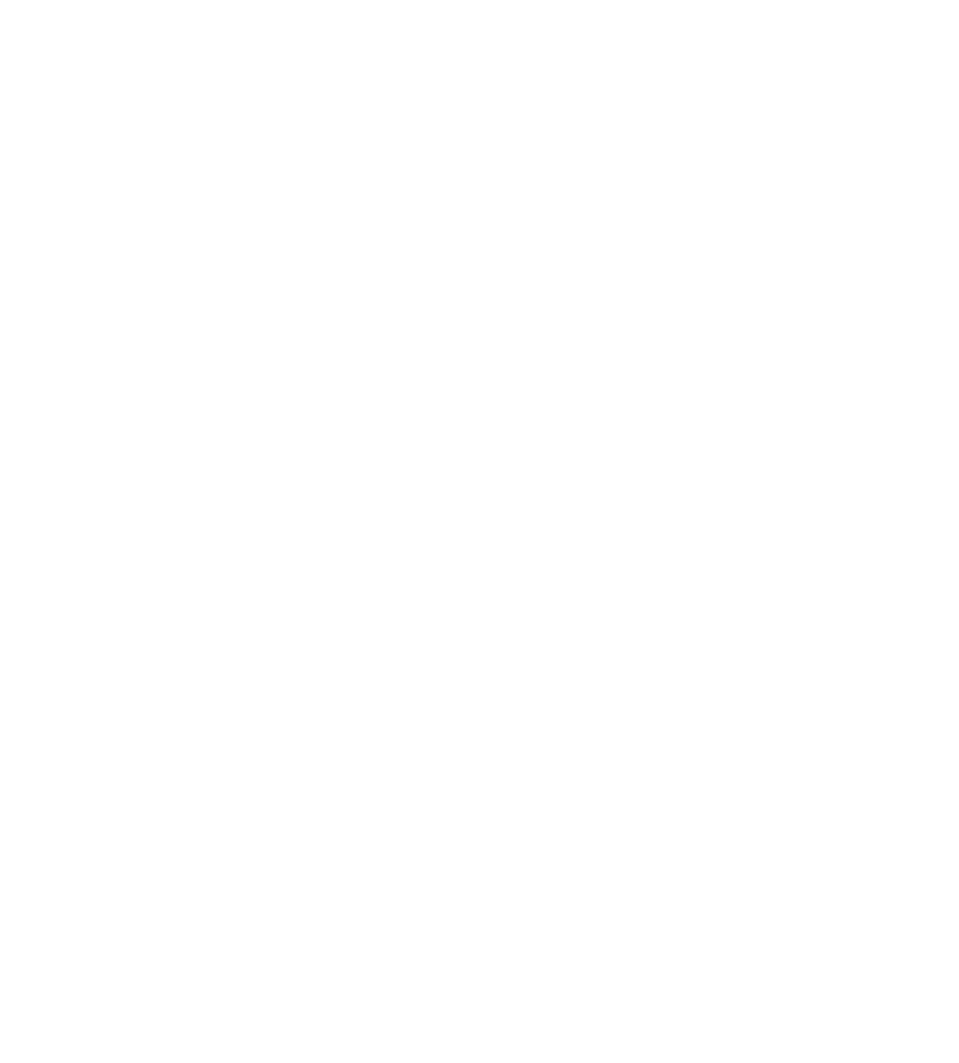
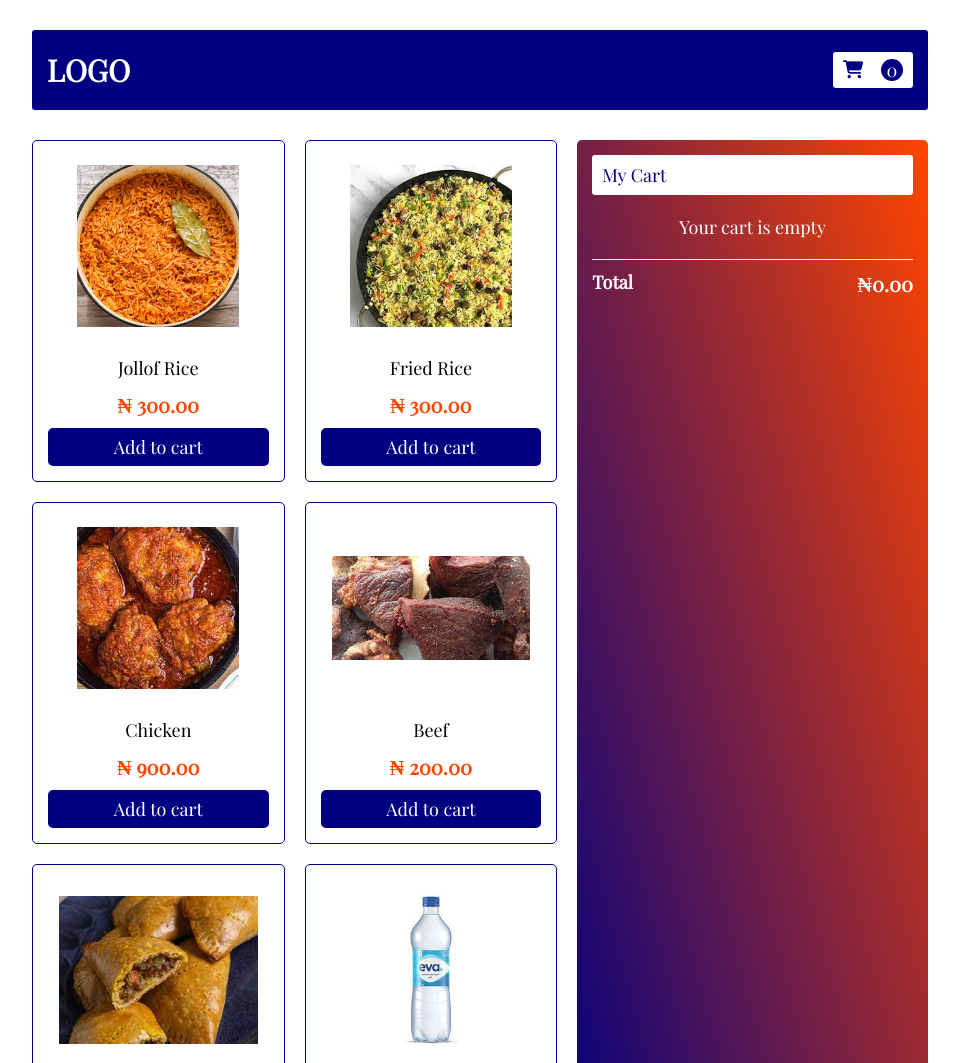
Before and after one commit to Muizah/Anzel-Order-n-Track, a plain HTML site: page cart.html in a window 1280 px wide. Shown: the top 1063 px of the page, without its empty margins (160-1119 px from the left). Before the commit the page ends 800 px from the top, so only its background shows below. Drawn offline with nearby package versions, Linux system fonts and the light colour scheme.

Commit message:
finish working on shopping cart

```diff
--- a/cart.css
+++ b/cart.css
@@ -0,0 +1,195 @@
+*{
+  box-sizing: border-box;
+  margin: 0;
+  padding: 0;
+  font-family: 'Playfair Display', serif;
+  font-size: 18px;
+}
+
+body{
+    display: flex;
+    align-items: center;
+    justify-content: center;
+    flex-direction: column;
+}
+
+.header{
+    height: 80px;
+    width: 70%;
+    background-color: navy;
+    border-radius: 3px;
+    margin: 30px 0px;
+    display: flex;
+    align-items: center;
+    justify-content: space-between;
+    padding: 15px;
+}
+
+.header .logo{
+    font-size: 30px;
+    font-weight: bold;
+    color: white;
+}
+
+.cart{
+    display: flex;
+    background-color: white;
+    justify-content: space-between;
+    align-items: center;
+    padding: 7px 10px;
+    border-radius: 3px;
+    width: 80px;
+}
+
+.fa-solid{
+    color: navy;
+}
+
+.cart p{
+    height: 22px;
+    width: 22px;
+    display: flex;
+    align-items: center;
+    justify-content: center;
+    border-radius: 22px;
+    background-color: navy;
+    color: white;
+}
+
+.container{
+    display: flex;
+    width: 70%;
+    margin-bottom: 30px;
+}
+
+#root{
+    width: 60%;
+    display: grid;
+    grid-template-columns: repeat(2, 1fr);
+    grid-gap: 20px;
+}
+
+.sidebar{
+    width: 40%;
+    border-radius: 5px;
+    background-image: linear-gradient(75deg, navy, orangered);
+    margin-left: 20px;
+    padding: 15px;
+    text-align: center;
+}
+
+.head{
+    background-color: white;
+    border-radius: 3px;
+    height: 40px;
+    padding: 10px;
+    margin-bottom: 20px;
+    color: navy;
+    display: flex;
+    align-items: center;
+}
+
+#cartItem, .foot{
+    color: white;
+}
+
+.foot{
+    display: flex;
+    justify-content: space-between;
+    margin: 20px 0px;
+    padding: 10px 0px;
+    border-top: 1px solid #eee;
+}
+
+.box{
+    display: flex;
+    flex-direction: column;
+    align-items: center;
+    justify-content: space-between;
+    border: 1px solid navy;
+    border-radius: 5px;
+    padding: 15px;
+}
+
+.img-box{
+    width: 100%;
+    height: 180px;
+    display: flex;
+    align-items: center;
+    justify-content: center;
+}
+
+.images{
+    max-width: 90%;
+    max-height: 90%;
+    object-fit: cover;
+    object-position: center;
+}
+
+.bottom{
+    margin-top: 20px;
+    width: 100%;
+    text-align: center;
+    display: flex;
+    flex-direction: column;
+    align-items: center;
+    justify-content: space-between;
+    height: 110px;
+}
+
+h2{
+    font-size: 20px;
+    color: orangered;
+}
+
+button{
+    width:100%;
+    position: relative;
+    border: none;
+    border-radius: 5px;
+    background-color: navy;
+    padding: 7px 25px;
+    cursor: pointer;
+    color: white;
+}
+
+button:hover{
+    background-color: orangered;
+}
+
+#total{
+    color: white;
+}
+
+.cart-item{
+    display: flex;
+    align-items: center;
+    justify-content: space-between;
+    padding: 10px;
+    background-color: white;
+    border-bottom: 1px solid navy;
+    border-radius: 3px;
+    margin: 10px 10px;
+}
+
+.row-img{
+    width: 50px;
+    height: 50px;
+    border-radius: 50px;
+    border: 1px solid navy;
+    display: flex;
+    align-items: center;
+    justify-content: center;
+}
+
+.rowimg{
+    max-width: 43px;
+    max-height: 43px;
+    border-radius: 50%;
+}
+
+.fa-trash:hover{
+    cursor: pointer;
+    color: orangered;
+
+}
--- a/cart.html
+++ b/cart.html
@@ -0,0 +1,42 @@
+<!DOCTYPE html>
+<html lang="en">
+
+<head>
+    <meta charset="UTF-8" />
+    <meta http-equiv="X-UA-Compatible" content="IE=edge" />
+    <meta name="viewport" content="width=device-width, initial-scale=1.0" />
+    <link rel="preconnect" href="https://fonts.googleapis.com">
+    <link rel="preconnect" href="https://fonts.gstatic.com" crossorigin>
+    <link href="https://fonts.googleapis.com/css2?family=Playfair+Display&display=swap" rel="stylesheet">
+    <script src="https://kit.fontawesome.com/bc3623f5c1.js" crossorigin="anonymous"></script>
+    <link rel="stylesheet" href="./cart.css" />
+    <title>Anzel Order-n-Track</title>
+</head>
+
+<body>
+    <div class="header">
+        <p class="logo">LOGO</p>
+        <div class="cart">
+            <i class="fa-solid fa-cart-shopping"></i>
+            <p id="count">0</p>
+        </div>
+    </div>
+        <div class="container">
+            <div id="root"></div>
+            <!-- <img src="./assets/jollof rice.png"> -->
+            <div class="sidebar">
+                <div class="head"><p>My Cart</p></div>
+                <div id="cartItem">Your cart is empty</div>
+                <div class="foot">
+                    <h3>Total</h3>
+                    <h2 id="total">₦0.00</h2>
+                </div>
+            </div>
+        </div>
+
+
+
+</body>
+<script src="./cart.js"></script>
+
+</html>
--- a/cart.js
+++ b/cart.js
@@ -0,0 +1,97 @@
+const product = [
+    {
+        id: 0,
+        image: './assets/jolloff-rice.jpeg',
+        title: 'Jollof Rice',
+        price: 300,
+    },
+    {
+        id: 1,
+        image: './assets/friedd-rice.jpg',
+        title: 'Fried Rice',
+        price: 300,
+    },
+    {
+        id: 2,
+        image: './assets/chickenn.jpg',
+        title: 'Chicken',
+        price: 900,
+    },
+    {
+        id: 3,
+        image: './assets/beeff.jpg',
+        title: 'Beef',
+        price: 200,
+    },
+    {
+        id: 4,
+        image: './assets/meatt-pie.jpg',
+        title: 'Meat pie',
+        price: 750,
+    },
+    {
+        id: 4,
+        image: './assets/bottledd-Water.jpg',
+        title: 'Bottled Water',
+        price: 150,
+    }
+];
+
+const categories = [...new Set(product.map((item) =>
+    {return item}))]
+    let i = 0;
+document.querySelector('#root').innerHTML = categories.map((item) =>
+{
+    var{image, title, price, quantity} = item;
+    return(
+        `<div class='box'>
+            <div class='img-box'>
+                <img class='images' src=${image}></img>
+            </div>
+        <div class='bottom'>
+         <p>${title}</p>
+         <h2>₦ ${price}.00</h2>` +
+         "<button onclick= 'addtocart("+(i++)+")'>Add to cart</button>"+
+         `</div>
+         </div>`
+    )
+}).join('')
+
+var cart = [];
+
+function addtocart(a) {
+    cart.push({...categories[a]});
+    displaycart();
+}
+
+function delElement(a){
+    cart.splice(a, 1);
+    displaycart();
+}
+
+function displaycart(a){
+    let j = 0, total = 0;
+    document.querySelector('#count').innerHTML =cart.length;
+    if(cart.length == 0){
+        document.querySelector('#cartItem').innerHTML = "Your cart is empty";
+        document.querySelector('#total').innerHTML = "₦ "+0+" .00";
+    }
+    else{
+        document.querySelector('#cartItem').innerHTML = cart.map((items) =>
+        {
+            var{image, title, price, quantity} = items;
+            total += price;
+            document.querySelector('#total').innerHTML = "₦ "+total+" .00";
+            return(
+                `<div class='cart-item'>
+                    <div class='row-img'>
+                        <img class='rowimg' src=${image}>
+                    </div>
+                    <p style = 'font-size: 12px;'>${title}</p>
+                    <h2 style = 'font-size: 15px;'>₦ ${price}.00</h2>` +
+                    "<i class='fa-solid fa-trash' onclick = 'delElement("+ (j++) +")'></i></div>"
+            );
+            }).join('');
+    }
+
+}
```
Also changed, not shown: usersignup.html (+1 -1 lines), assets/beeff.jpg (added), assets/bottledd-Water.jpg (added), assets/chickenn.jpg (added), assets/friedd-rice.jpg (added), assets/jolloff-rice.jpeg (added), assets/meatt-pie.jpg (added).
